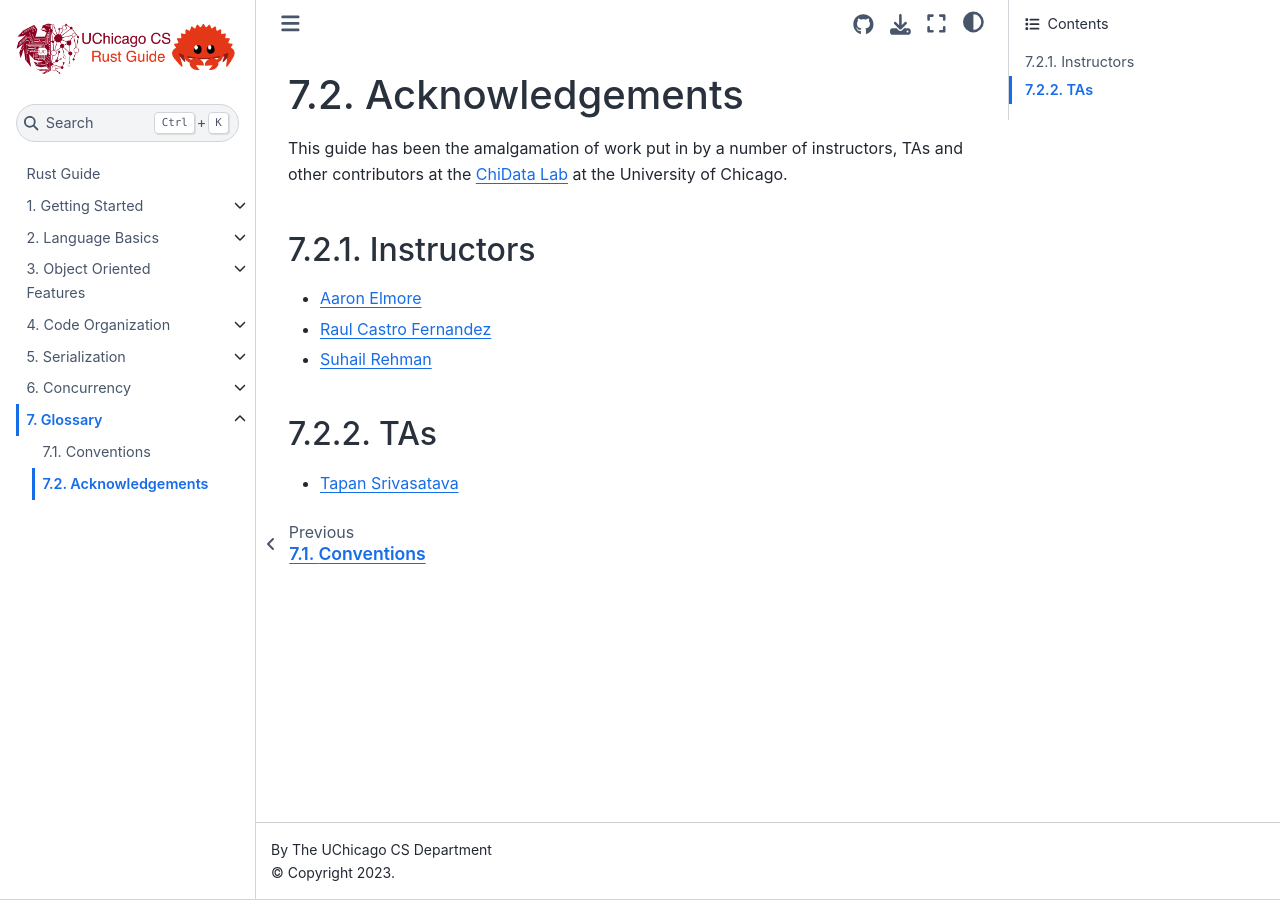
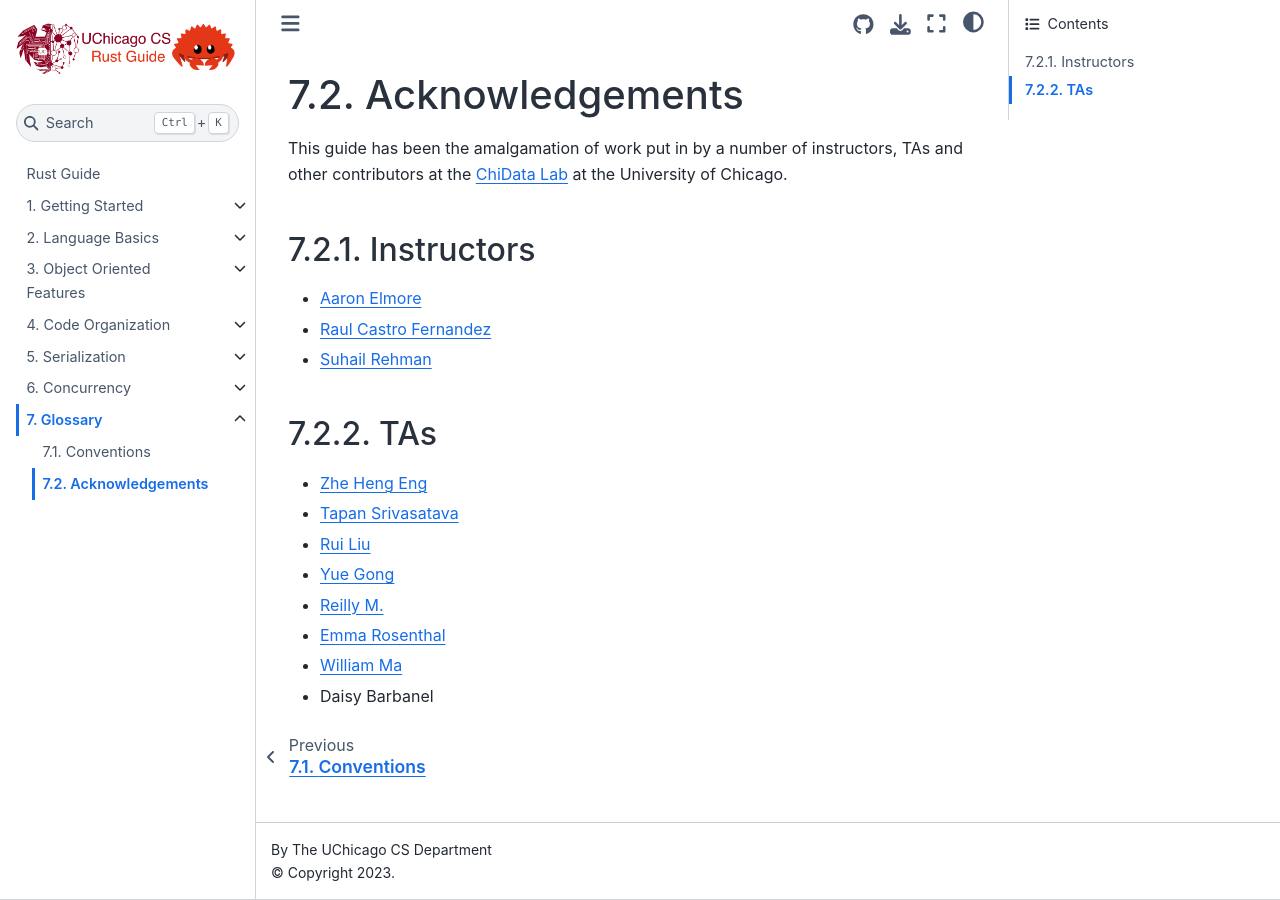
Before and after one commit to UCHI-DB/rust-guide, a Jupyter Book: the page built from docs/07_glossary/02_acknowledgements.md, in a window 1280 px wide. Built offline with Jupyter Book 1.0.4 settings and Sphinx 7.4.7 and the Sphinx Book theme 1.1.4, drawn with Linux system fonts in a browser that asks for light colours.

Commit message:
updated the contributors list

```diff
--- a/docs/07_glossary/02_acknowledgements.md
+++ b/docs/07_glossary/02_acknowledgements.md
@@ -10,4 +10,11 @@ at the University of Chicago.
 - [Suhail Rehman](https://suhailrehman.com)
 
 ## TAs
+- [Zhe Heng Eng](https://github.com/zhehengeng)
 - [Tapan Srivasatava](https://tapan-srivastava.github.io)
+- [Rui Liu](https://csruiliu.github.io/)
+- [Yue Gong](https://yuegong.netlify.app/)
+- [Reilly M.](https://www.linkedin.com/in/reillymcbride/)
+- [Emma Rosenthal](https://www.linkedin.com/in/emmamrosenthal/)
+- [William Ma](https://williamma.me/)
+- Daisy Barbanel
```
